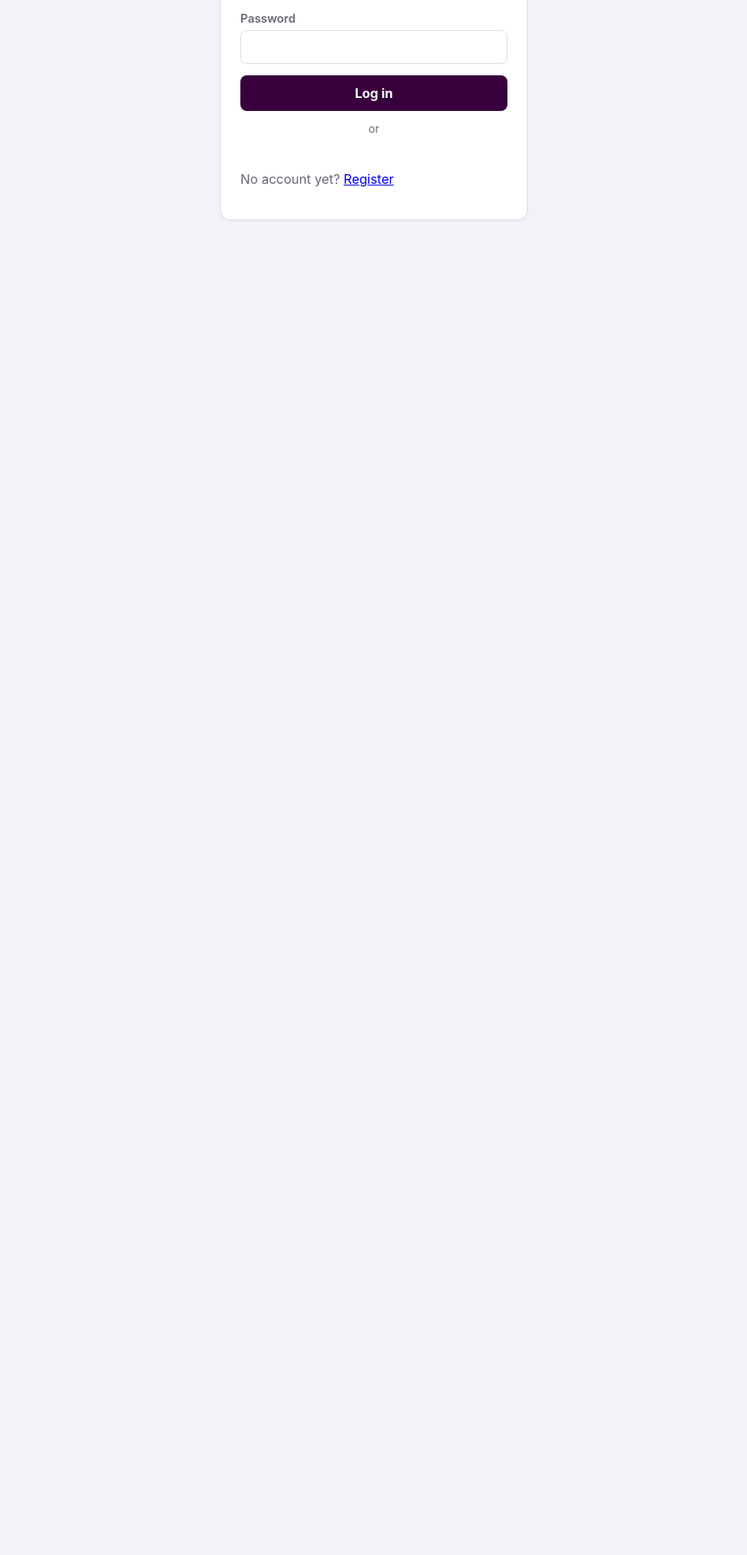
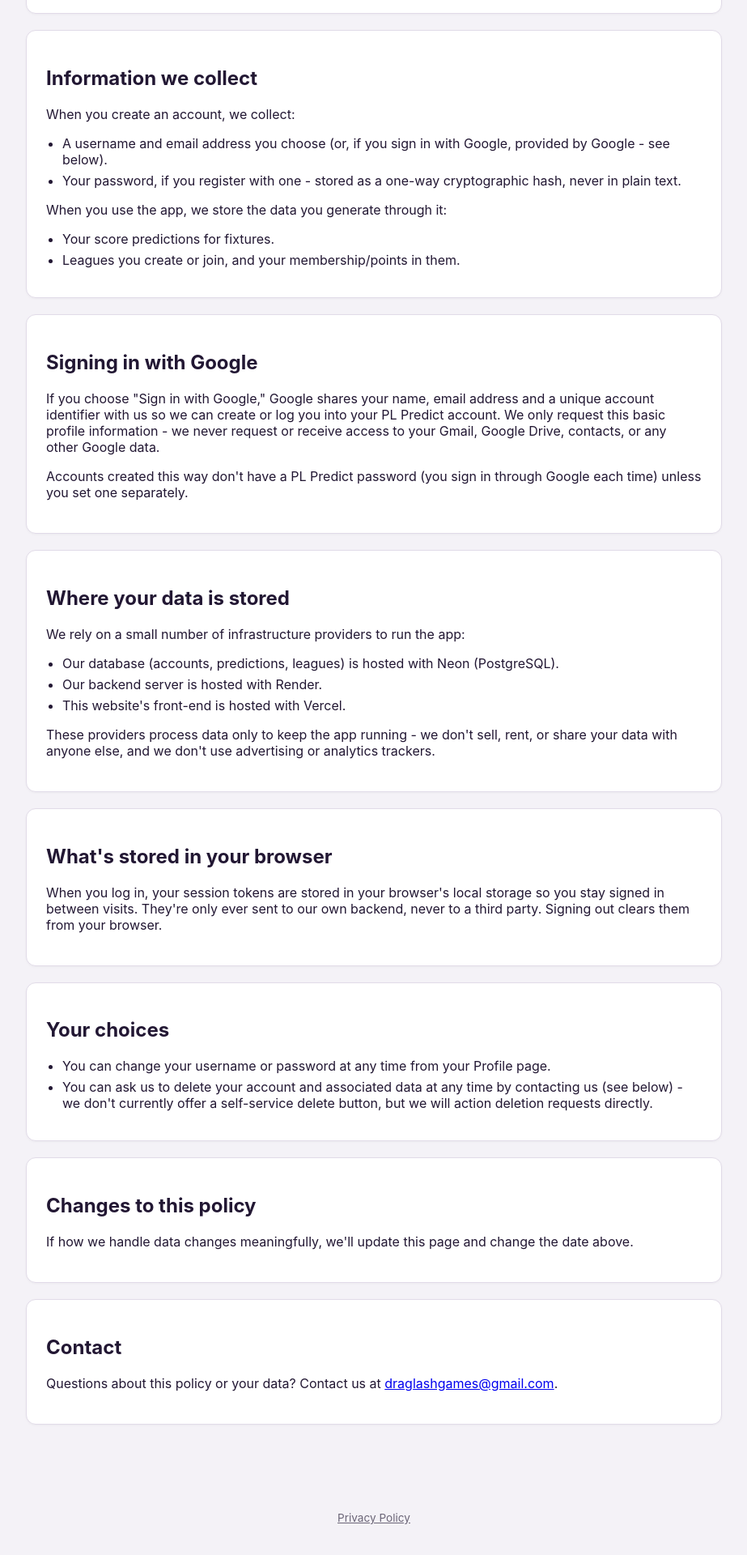
Before and after one commit to camlee21/plpredict, a React (Create React App) app in the folder frontend/: page /privacy in a window 1280 px wide. Before the commit this address led to /login. Shown: the part 306-2226 px from the top of the page at 81% size, without its empty margins (178-1101 px from the left). Before the commit the page ends 800 px from the top, so only its background shows below. Built offline with nearby package versions, Linux system fonts and the light colour scheme; no server answers.

Commit message:
Added Privacy Policy and delete user option

```diff
--- a/frontend/src/App.css
+++ b/frontend/src/App.css
@@ -25,6 +25,30 @@ body {
   background: var(--purple);
   color: white;
   padding: 14px 28px;
+}
+
+.site-footer {
+  text-align: center;
+  padding: 24px 20px 40px;
+}
+
+.site-footer a {
+  color: var(--muted);
+  font-size: 0.85rem;
+  text-decoration: underline;
+}
+
+.privacy-page .card + .card {
+  margin-top: 20px;
+}
+
+.privacy-page ul {
+  margin: 0 0 12px;
+  padding-left: 20px;
+}
+
+.privacy-page li {
+  margin-bottom: 6px;
 }
 
 .navbar .brand {
@@ -165,6 +189,28 @@ button.secondary {
   padding: 8px 14px;
   border-radius: 8px;
   font-weight: 600;
+}
+
+button.danger {
+  background: white;
+  border: 1px solid #a5192b;
+  color: #a5192b;
+  padding: 10px 16px;
+  border-radius: 8px;
+  font-weight: 700;
+}
+
+button.danger:hover:not(:disabled) {
+  background: #fdeaea;
+}
+
+button.danger:disabled {
+  opacity: 0.5;
+  cursor: not-allowed;
+}
+
+.danger-zone {
+  border-color: #f4c2c8;
 }
 
 .divider {
--- a/frontend/src/App.js
+++ b/frontend/src/App.js
@@ -1,5 +1,6 @@
 import { BrowserRouter, Navigate, Route, Routes } from "react-router-dom";
 import "./App.css";
+import Footer from "./components/Footer";
 import Navbar from "./components/Navbar";
 import ProtectedRoute from "./components/ProtectedRoute";
 import { AuthProvider } from "./context/AuthContext";
@@ -10,6 +11,7 @@ import LeaguePage from "./pages/LeaguePage";
 import LeaguesPage from "./pages/LeaguesPage";
 import LoginPage from "./pages/LoginPage";
 import PredictionsPage from "./pages/PredictionsPage";
+import PrivacyPolicyPage from "./pages/PrivacyPolicyPage";
 import ProfilePage from "./pages/ProfilePage";
 import RegisterPage from "./pages/RegisterPage";
 
@@ -21,6 +23,7 @@ function App() {
         <Routes>
           <Route path="/login" element={<LoginPage />} />
           <Route path="/register" element={<RegisterPage />} />
+          <Route path="/privacy" element={<PrivacyPolicyPage />} />
           <Route
             path="/"
             element={
@@ -76,6 +79,7 @@ function App() {
           />
           <Route path="*" element={<Navigate to="/" replace />} />
         </Routes>
+        <Footer />
       </BrowserRouter>
     </AuthProvider>
   );
--- /dev/null
+++ b/frontend/src/components/Footer.js
@@ -0,0 +1,9 @@
+import { Link } from "react-router-dom";
+
+export default function Footer() {
+  return (
+    <footer className="site-footer">
+      <Link to="/privacy">Privacy Policy</Link>
+    </footer>
+  );
+}
--- a/frontend/src/components/GoogleSignInButton.js
+++ b/frontend/src/components/GoogleSignInButton.js
@@ -8,7 +8,20 @@ export default function GoogleSignInButton({ onError }) {
   const divRef = useRef(null);
 
   useEffect(() => {
-    if (!CLIENT_ID || !window.google || !divRef.current) return;
+    if (!CLIENT_ID) return;
+
+    // The Google Identity Services script (loaded via <script async defer>
+    // in index.html) may not have finished loading yet when this effect
+    // first runs - retry until it has, rather than silently giving up.
+    let cancelled = false;
+    let attempts = 0;
+
+    const tryRender = () => {
+      if (cancelled || !divRef.current) return;
+      if (!window.google?.accounts?.id) {
+        if (attempts++ < 50) setTimeout(tryRender, 100);
+        return;
+      }
 
       window.google.accounts.id.initialize({
         client_id: CLIENT_ID,
@@ -25,6 +38,12 @@ export default function GoogleSignInButton({ onError }) {
         size: "large",
         width: 280,
       });
+    };
+    tryRender();
+
+    return () => {
+      cancelled = true;
+    };
   }, [loginWithGoogle, onError]);
 
   if (!CLIENT_ID) {
--- a/frontend/src/pages/LoginPage.js
+++ b/frontend/src/pages/LoginPage.js
@@ -1,15 +1,17 @@
 import { useState } from "react";
-import { Link, useNavigate } from "react-router-dom";
+import { Link, useLocation, useNavigate } from "react-router-dom";
 import GoogleSignInButton from "../components/GoogleSignInButton";
 import { useAuth } from "../context/AuthContext";
 
 export default function LoginPage() {
   const { login } = useAuth();
   const navigate = useNavigate();
+  const location = useLocation();
   const [usernameOrEmail, setUsernameOrEmail] = useState("");
   const [password, setPassword] = useState("");
   const [error, setError] = useState("");
   const [submitting, setSubmitting] = useState(false);
+  const [notice] = useState(location.state?.message ?? "");
 
   const handleSubmit = async (e) => {
     e.preventDefault();
@@ -29,6 +31,7 @@ export default function LoginPage() {
     <div className="auth-page">
       <form className="card auth-card" onSubmit={handleSubmit}>
         <h1>Welcome back</h1>
+        {notice && <div className="success-banner">{notice}</div>}
         {error && <div className="error-banner">{error}</div>}
         <label>
           Username or email
--- /dev/null
+++ b/frontend/src/pages/PrivacyPolicyPage.js
@@ -0,0 +1,96 @@
+export default function PrivacyPolicyPage() {
+  return (
+    <div className="page privacy-page">
+      <h1>Privacy Policy</h1>
+      <p className="muted">Last updated: September 2026</p>
+
+      <div className="card">
+        <h2>What this page covers</h2>
+        <p>
+          PL Predict is a Premier League score-prediction app. This page explains what
+          information we collect when you use it, why, and how it's stored. It applies to
+          everyone who visits the site, whether or not you're signed in.
+        </p>
+      </div>
+
+      <div className="card">
+        <h2>Information we collect</h2>
+        <p>When you create an account, we collect:</p>
+        <ul>
+          <li>A username and email address you choose (or, if you sign in with Google, provided by Google - see below).</li>
+          <li>Your password, if you register with one - stored as a one-way cryptographic hash, never in plain text.</li>
+        </ul>
+        <p>When you use the app, we store the data you generate through it:</p>
+        <ul>
+          <li>Your score predictions for fixtures.</li>
+          <li>Leagues you create or join, and your membership/points in them.</li>
+        </ul>
+      </div>
+
+      <div className="card">
+        <h2>Signing in with Google</h2>
+        <p>
+          If you choose "Sign in with Google," Google shares your name, email address and a
+          unique account identifier with us so we can create or log you into your PL Predict
+          account. We only request this basic profile information - we never request or
+          receive access to your Gmail, Google Drive, contacts, or any other Google data.
+        </p>
+        <p>
+          Accounts created this way don't have a PL Predict password (you sign in through
+          Google each time) unless you set one separately.
+        </p>
+      </div>
+
+      <div className="card">
+        <h2>Where your data is stored</h2>
+        <p>We rely on a small number of infrastructure providers to run the app:</p>
+        <ul>
+          <li>Our database (accounts, predictions, leagues) is hosted with Neon (PostgreSQL).</li>
+          <li>Our backend server is hosted with Render.</li>
+          <li>This website's front-end is hosted with Vercel.</li>
+        </ul>
+        <p>
+          These providers process data only to keep the app running - we don't sell, rent, or
+          share your data with anyone else, and we don't use advertising or analytics trackers.
+        </p>
+      </div>
+
+      <div className="card">
+        <h2>What's stored in your browser</h2>
+        <p>
+          When you log in, your session tokens are stored in your browser's local storage so
+          you stay signed in between visits. They're only ever sent to our own backend, never
+          to a third party. Signing out clears them from your browser.
+        </p>
+      </div>
+
+      <div className="card">
+        <h2>Your choices</h2>
+        <ul>
+          <li>You can change your username or password at any time from your Profile page.</li>
+          <li>
+            You can ask us to delete your account and associated data at any time by contacting
+            us (see below) - we don't currently offer a self-service delete button, but we will
+            action deletion requests directly.
+          </li>
+        </ul>
+      </div>
+
+      <div className="card">
+        <h2>Changes to this policy</h2>
+        <p>
+          If how we handle data changes meaningfully, we'll update this page and change the
+          date above.
+        </p>
+      </div>
+
+      <div className="card">
+        <h2>Contact</h2>
+        <p>
+          Questions about this policy or your data? Contact us at{" "}
+          <a href="mailto:draglashgames@gmail.com">draglashgames@gmail.com</a>.
+        </p>
+      </div>
+    </div>
+  );
+}
--- a/frontend/src/pages/ProfilePage.js
+++ b/frontend/src/pages/ProfilePage.js
@@ -1,5 +1,5 @@
 import { useEffect, useState } from "react";
-import { Link } from "react-router-dom";
+import { Link, useNavigate } from "react-router-dom";
 import { apiRequest } from "../api/client";
 import { useAuth } from "../context/AuthContext";
 import { formatDate } from "../utils/format";
@@ -9,7 +9,8 @@ const USERNAME_MAX_LENGTH = 16;
 const MAX_LEAGUES = 10;
 
 export default function ProfilePage() {
-  const { user, setUser } = useAuth();
+  const { user, setUser, logout } = useAuth();
+  const navigate = useNavigate();
 
   const [stats, setStats] = useState(undefined);
   const [statsError, setStatsError] = useState("");
@@ -24,6 +25,9 @@ export default function ProfilePage() {
   const [passwordSaving, setPasswordSaving] = useState(false);
   const [passwordError, setPasswordError] = useState("");
   const [passwordMessage, setPasswordMessage] = useState("");
+
+  const [deleting, setDeleting] = useState(false);
+  const [deleteError, setDeleteError] = useState("");
 
   useEffect(() => {
     Promise.all([apiRequest("/api/predictions/history/"), apiRequest("/api/leagues/")])
@@ -71,6 +75,25 @@ export default function ProfilePage() {
       setPasswordError(err.message);
     } finally {
       setPasswordSaving(false);
+    }
+  };
+
+  const handleDeleteAccount = async () => {
+    const confirmed = window.confirm(
+      "Delete your account? This will permanently delete all your data - your predictions, " +
+        "any leagues you own, and your league memberships - and cannot be undone."
+    );
+    if (!confirmed) return;
+
+    setDeleteError("");
+    setDeleting(true);
+    try {
+      await apiRequest("/api/auth/me/", { method: "DELETE" });
+      logout();
+      navigate("/login", { state: { message: "Your account has been successfully deleted." } });
+    } catch (err) {
+      setDeleteError(err.message);
+      setDeleting(false);
     }
   };
 
@@ -166,6 +189,18 @@ export default function ProfilePage() {
           </button>
         </form>
       )}
+
+      <div className="card danger-zone">
+        <h2>Delete account</h2>
+        <p className="muted">
+          Permanently delete your account and all your data - predictions, leagues you own, and
+          league memberships. This cannot be undone.
+        </p>
+        {deleteError && <div className="error-banner">{deleteError}</div>}
+        <button type="button" className="danger" onClick={handleDeleteAccount} disabled={deleting}>
+          {deleting ? "Deleting..." : "Delete account"}
+        </button>
+      </div>
     </div>
   );
 }
```
Also changed, not shown: 2 other files (tests, documents, lock files or other folders). Lines whose indentation alone changed are shown as unchanged.
